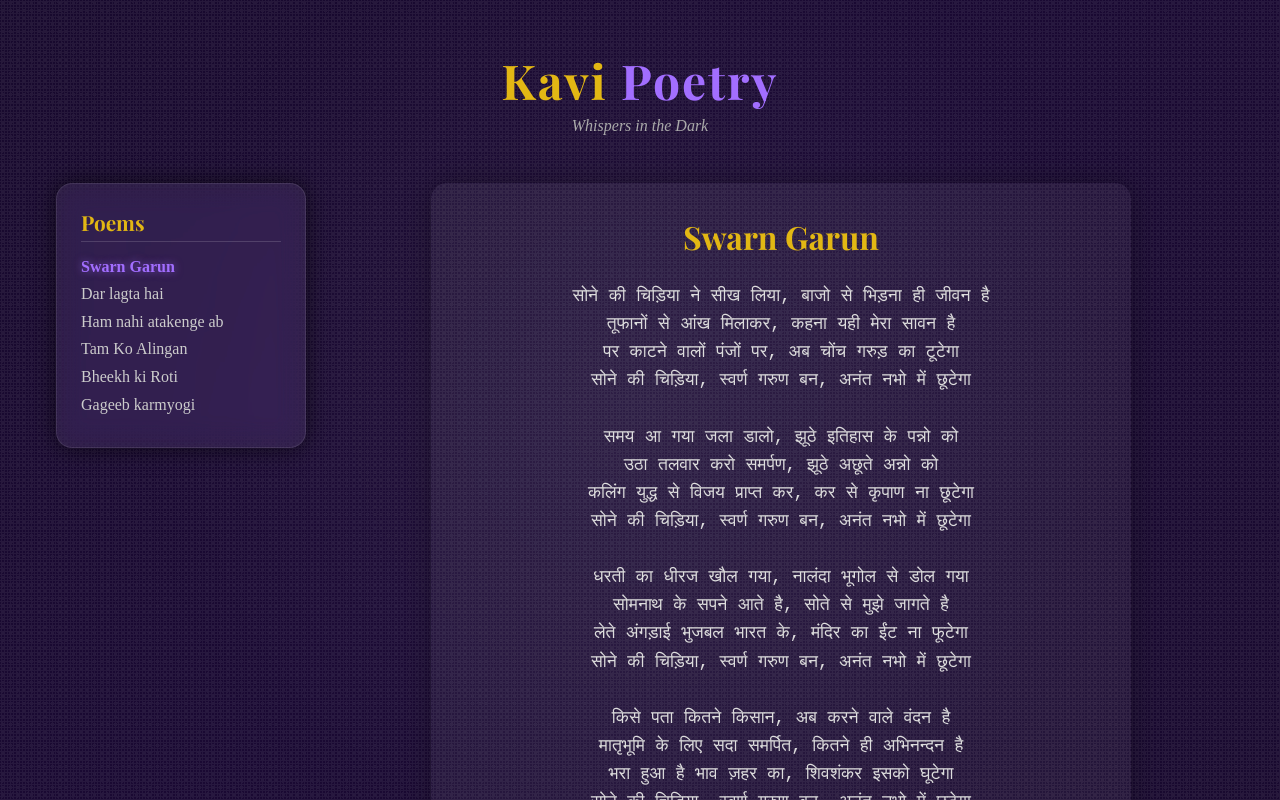
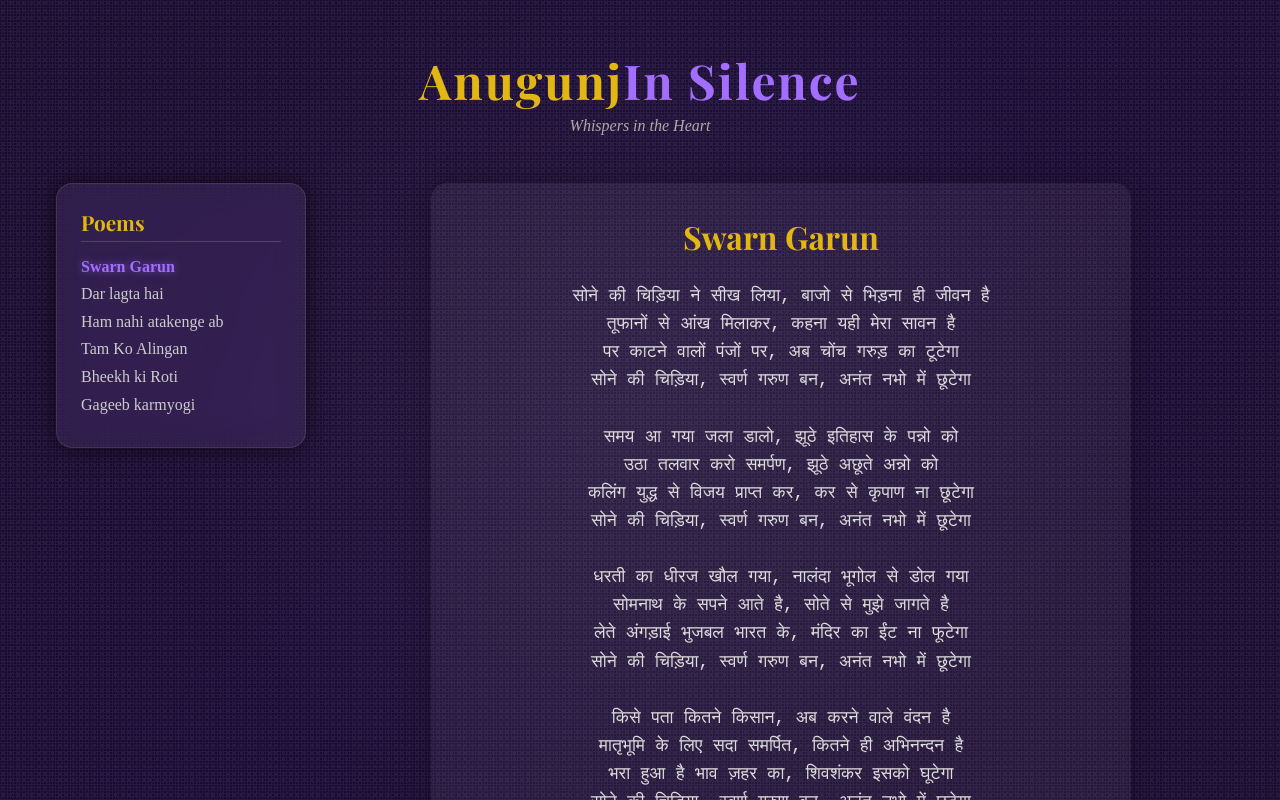
Before and after one commit to ShubhGurukul/anugunj, a plain HTML site: page index.html in a window 1280 px wide. Shown: the top 800 px of the page. Drawn offline with nearby package versions, Linux system fonts and the light colour scheme.

Commit message:
added anugunj in index.html

```diff
--- a/index.html
+++ b/index.html
@@ -3,7 +3,7 @@
 <head>
   <meta charset="UTF-8" />
   <meta name="viewport" content="width=device-width, initial-scale=1.0" />
-  <title>Kavi – Poetry in Darkness</title>
+  <title>Anugunj – Voice of Darkness</title>
   <link rel="stylesheet" href="css/style.css" />
 </head>
 <body>
@@ -12,8 +12,8 @@
     <div class="shooting-star" style="--i:2"></div>
     <div class="shooting-star" style="--i:3"></div>
   <header>
-    <h1>Kavi <span>Poetry</span></h1>
-    <p class="tagline">Whispers in the Dark</p>
+    <h1>Anugunj<span>In Silence</span></h1>
+    <p class="tagline">Whispers in the Heart</p>
   </header>
 
   <div class="layout">
@@ -45,7 +45,7 @@
   </div>
 
   <footer>
-    <p>© 2025 Kavi | Crafted with 🌙 & Verse</p>
+    <p>© 2025 Anugunj | Crafted with 🌙 & Verse</p>
   </footer>
 
   <script src="js/script.js"></script>
```
